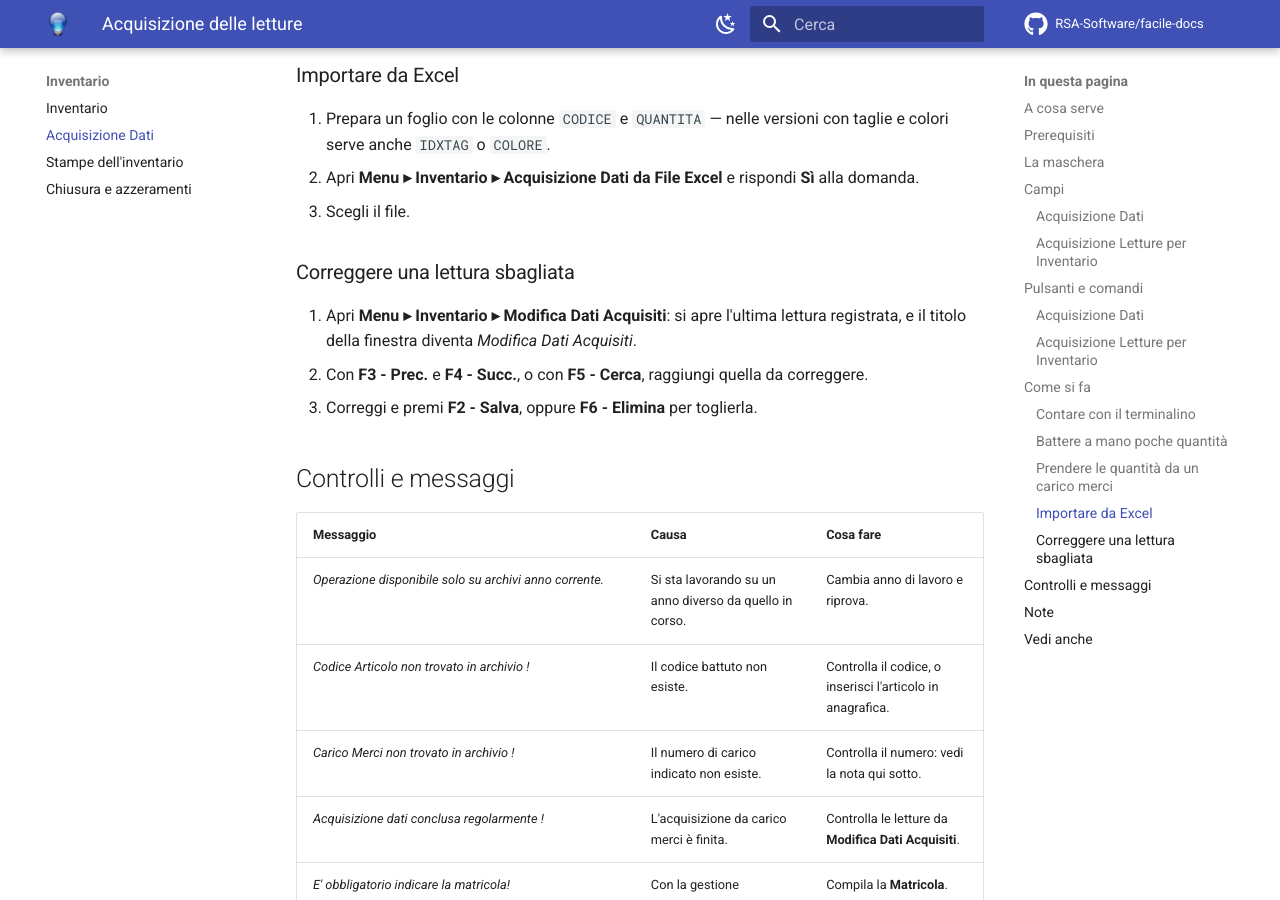
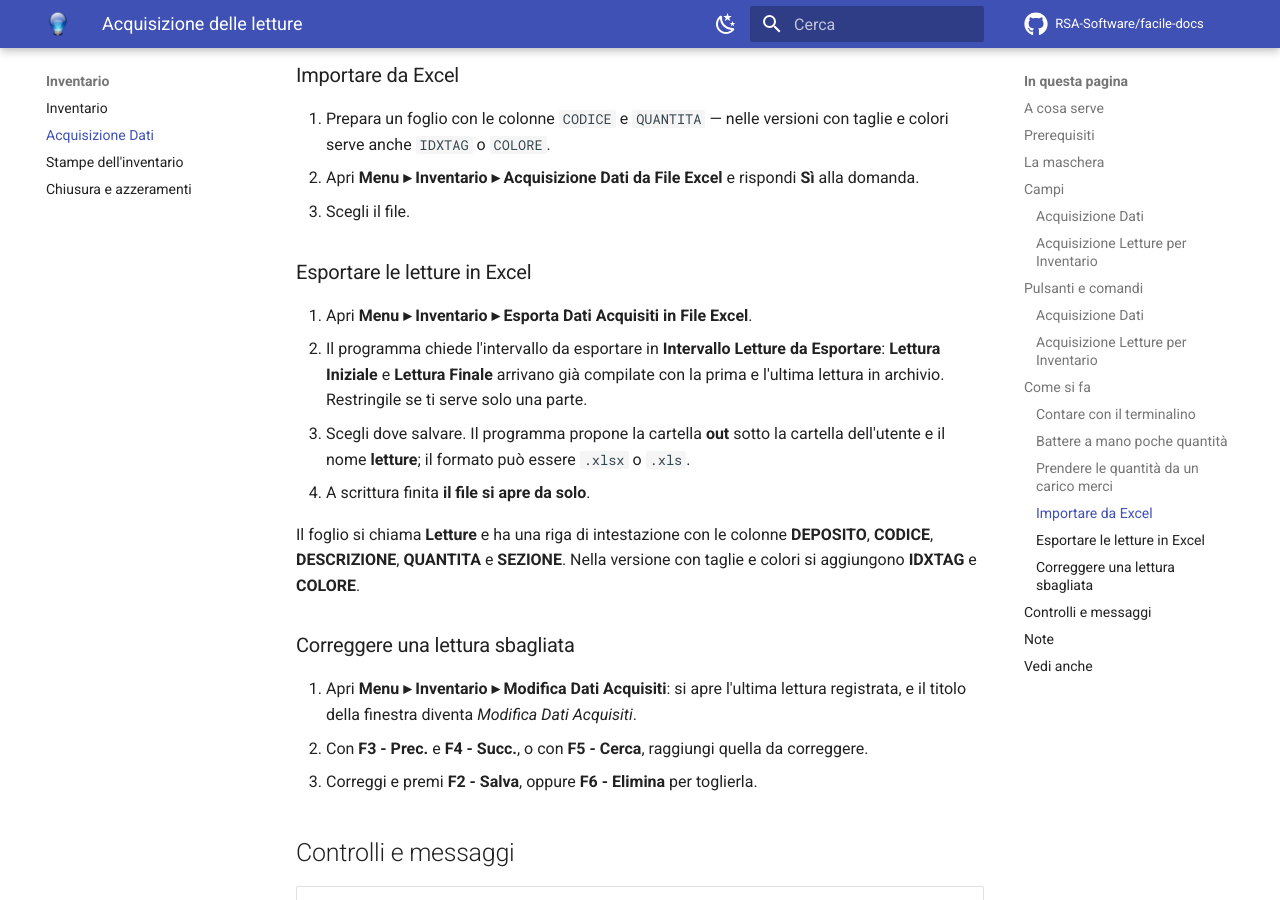
Before and after one commit to RSA-Software/facile-docs, an MkDocs documentation site: the page built from docs/moduli/inventario/acquisizione-letture.md, in a window 1280 px wide and 900 px high, scrolled down 4797 px. Built offline with MkDocs 1.6.1 and Material for MkDocs 9.7.7, drawn with Linux system fonts in a browser that asks for light colours; comment, search, counter and statistics services are not loaded; some of the changed text lies outside the part shown.

Commit message:
Corretta esportazione letture su file excel

```diff
--- a/docs/moduli/inventario/acquisizione-letture.md
+++ b/docs/moduli/inventario/acquisizione-letture.md
@@ -34,7 +34,7 @@ possono rileggere e correggere prima di chiudere.
 | **Acquisizione Dati da Carico Merci** | Si copiano da un [carico merci](../magazzino/carico-merci.md) già registrato: utile quando la merce appena arrivata è ancora sul bancale. |
 | **Acquisizione Dati da File Excel** | Si importano da un foglio con le colonne `CODICE` e `QUANTITA`. |
 | **Modifica Dati Acquisiti** | Riapre l'ultima lettura registrata per correggerla o cancellarla. |
-| **Esporta Dati Acquisiti in File Excel** | La voce di menu c'è ma **non fa nulla**: non le corrisponde alcun comando nel programma. |
+| **Esporta Dati Acquisiti in File Excel** | Fa il contrario: porta fuori le letture già acquisite in un foglio Excel. |
 
 ## Prerequisiti
 
@@ -149,6 +149,22 @@ Valgono inoltre in tutta la maschera:
    **Sì** alla domanda.
 3. Scegli il file.
 
+### Esportare le letture in Excel
+
+1. Apri **Menu ▸ Inventario ▸ Esporta Dati Acquisiti in File Excel**.
+2. Il programma chiede l'intervallo da esportare in **Intervallo Letture da
+   Esportare**: **Lettura Iniziale** e **Lettura Finale** arrivano già
+   compilate con la prima e l'ultima lettura in archivio. Restringile se ti
+   serve solo una parte.
+3. Scegli dove salvare. Il programma propone la cartella **out** sotto la
+   cartella dell'utente e il nome **letture**; il formato può essere `.xlsx` o
+   `.xls`.
+4. A scrittura finita **il file si apre da solo**.
+
+Il foglio si chiama **Letture** e ha una riga di intestazione con le colonne
+**DEPOSITO**, **CODICE**, **DESCRIZIONE**, **QUANTITA** e **SEZIONE**. Nella
+versione con taglie e colori si aggiungono **IDXTAG** e **COLORE**.
+
 ### Correggere una lettura sbagliata
 
 1. Apri **Menu ▸ Inventario ▸ Modifica Dati Acquisiti**: si apre l'ultima
@@ -176,16 +192,11 @@ Valgono inoltre in tutta la maschera:
 | *Colonna QUANTITA non trovata nel documento!* | Idem. | Aggiungi la colonna. |
 | *Nessuna tra le Colonne IDXTAG o COLORE e' stata trovata nel documento !* | Nelle versioni con taglie e colori serve una delle due. | Aggiungila. |
 | *Deposito principale non impostato o non valido !* | L'importazione da Excel non sa dove mettere le letture. | Imposta il deposito attivo nei [parametri della ditta](../anagrafiche/ditte.md). |
+| *Non ci sono dati da esportare!* | Si è chiesta l'esportazione ma in archivio non c'è nessuna lettura. | Acquisisci le letture prima di esportarle. |
+| *Impossibile inizializzare il file excel!* | Il programma non è riuscito a creare il foglio. | Riprova; se insiste, avvisa l'assistenza. |
 | *Vuoi eliminare le letture?* | Dopo un'acquisizione da terminalino. | **Sì** svuota il terminalino, **No** le lascia. |
 
 ## Note
-
-!!! warning "«Esporta Dati Acquisiti in File Excel» non fa nulla"
-
-    La voce compare nel menu ma nel programma non le corrisponde alcuna
-    funzione: premendola non succede niente. È un difetto noto, non un
-    problema della tua installazione. Per portare fuori le letture, usa la
-    [Stampa Dati Acquisiti](stampe-inventario.md).
 
 !!! warning "Il carico merci inesistente non ferma la procedura"
 
```
Also changed, not shown: docs/moduli/archivi.md (+0 -8 lines).
